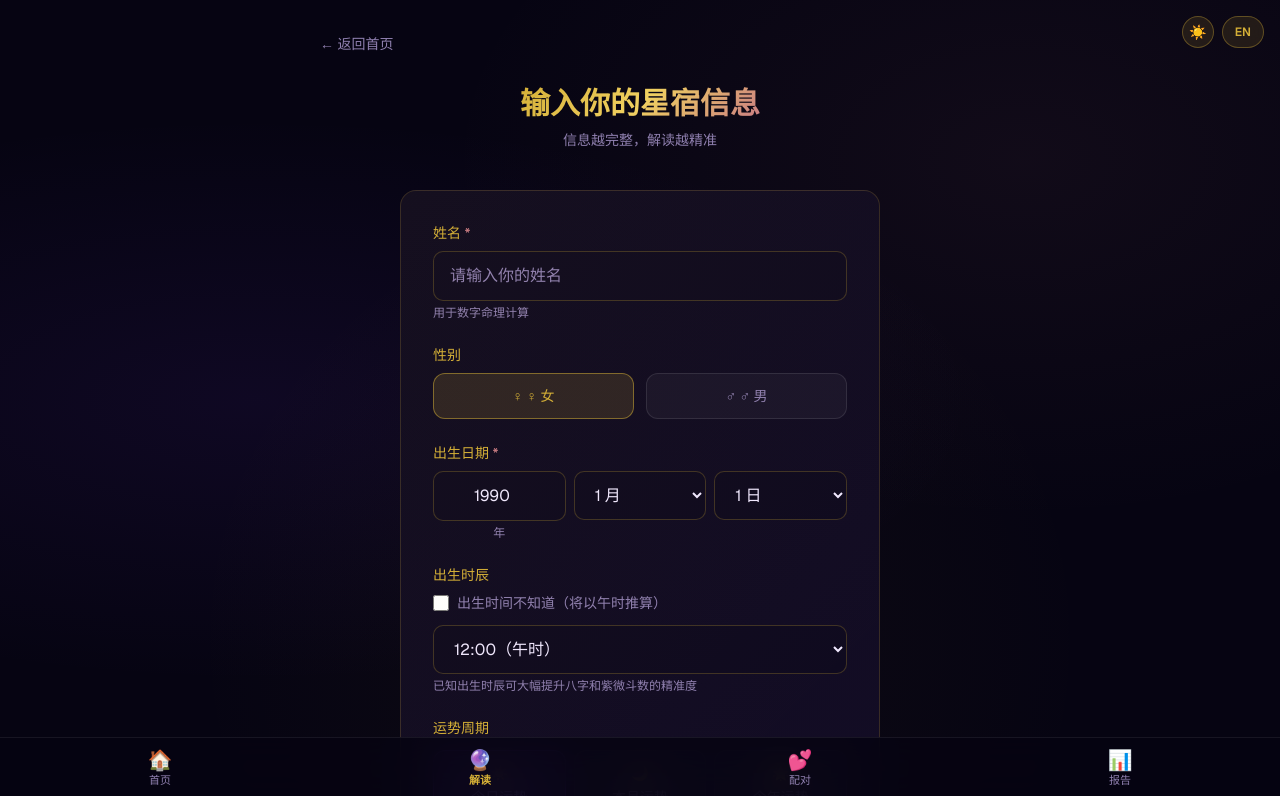
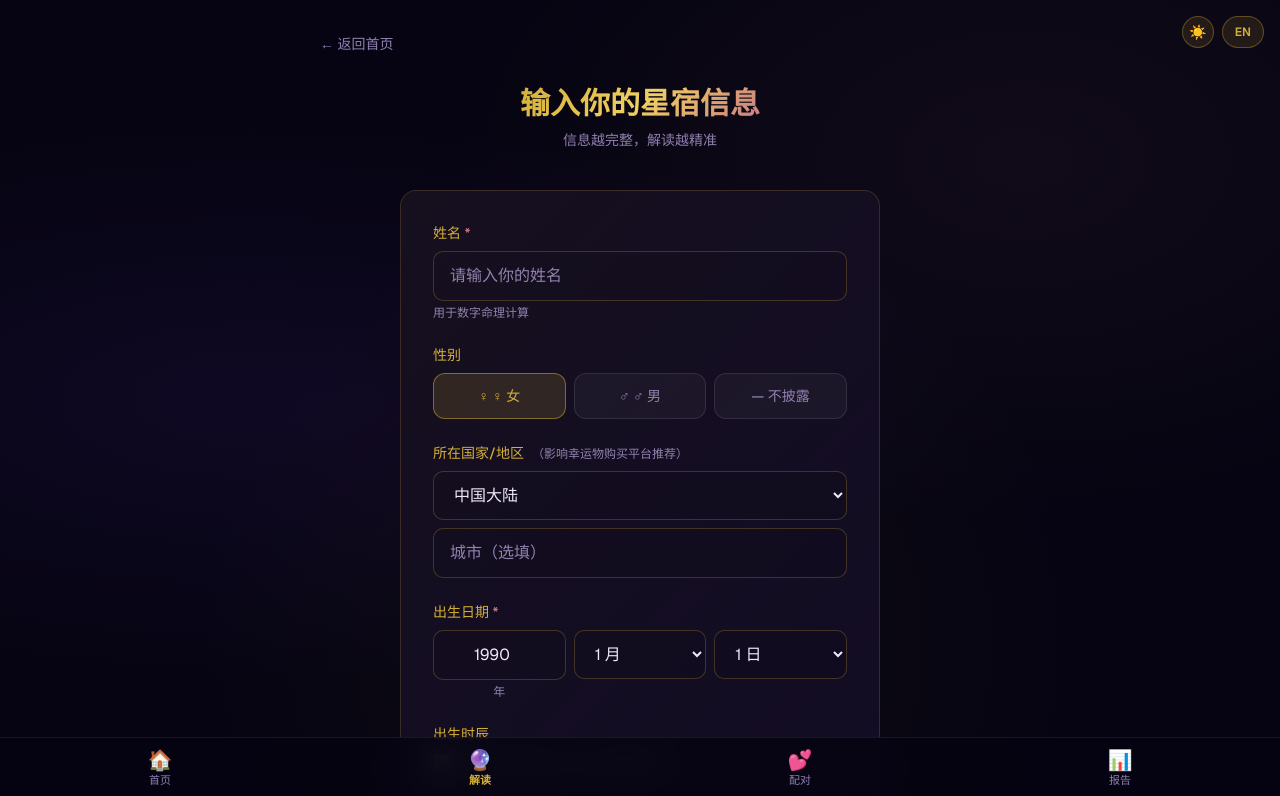
Before and after one commit to LunaMask88/fortune-teller, a Next.js app: page /reading in a window 1280 px wide. Shown: the top 796 px of the page. Built offline with nearby package versions, Linux system fonts and the light colour scheme.

Commit message:
init: MysticOracle fortune-teller app

```diff
--- a/app/api/fortune/route.ts
+++ b/app/api/fortune/route.ts
@@ -20,7 +20,7 @@ const PERIOD_TEXT_EN = { today: 'Daily', month: 'Monthly', year: 'Annual', life:
 
 export async function POST(req: NextRequest) {
   const input: UserInput = await req.json()
-  const { name, birthYear, birthMonth, birthDay, birthHour, gender, period } = input
+  const { name, birthYear, birthMonth, birthDay, birthHour, gender, period, country, city } = input
   const isEN = input.lang === 'en'
 
   const enc = new TextEncoder()
@@ -45,7 +45,7 @@ export async function POST(req: NextRequest) {
         const sunSign    = getSunSign(birthMonth, birthDay)
         const numerology = calcNumerology(birthYear, birthMonth, birthDay)
         const tarotCards = drawThreeCards()
-        const ziwei      = calculateZiwei(birthMonth, birthHour, gender)
+        const ziwei      = calculateZiwei(birthMonth, birthHour, gender === 'undisclosed' ? 'female' : gender)
         const xingming   = analyzeXingming(name)
 
         // ── Step 2: 构建 AI prompt ────────────────────────
@@ -61,9 +61,10 @@ export async function POST(req: NextRequest) {
         const hasQuestions = questions && questions.filter(q => q.trim()).length > 0
         const cleanQuestions = (questions ?? []).filter(q => q.trim())
 
+        const locationStr = city ? `${city}, ${country ?? ''}` : (country ?? '')
         const userPrompt = isEN ? `
 === Divination Profile ===
-Name: ${name} | Born: ${birthYear}-${birthMonth}-${birthDay}${birthHour !== null ? ` ${birthHour}h` : ''} | ${gender}
+Name: ${name} | Born: ${birthYear}-${birthMonth}-${birthDay}${birthHour !== null ? ` ${birthHour}h` : ''} | ${gender}${locationStr ? ` | Location: ${locationStr}` : ''}
 ${context?.trim() ? `Context: ${context.trim()}\n` : ''}
 BaZi: ${bazi.yearPillar.full} ${bazi.monthPillar.full} ${bazi.dayPillar.full} ${bazi.hourPillar?.full ?? '?'}
 Elements: Wood${bazi.elements['木']} Fire${bazi.elements['火']} Earth${bazi.elements['土']} Metal${bazi.elements['金']} Water${bazi.elements['水']} (weak:${weakStr}, strong:${bazi.dominantElement})
@@ -105,7 +106,7 @@ CRITICAL — searchQuery must describe the SPECIFIC PRODUCT FORM, not just the m
 The searchQuery is used for both image search and shopping — make it specific enough to return actual buyable products. All text in English.`
         : `
 === 命理档案 ===
-姓名：${name} | 出生：${birthYear}-${birthMonth}-${birthDay}${birthHour !== null ? ` ${birthHour}时` : ''} | ${gender === 'male' ? '男' : '女'}
+姓名：${name} | 出生：${birthYear}-${birthMonth}-${birthDay}${birthHour !== null ? ` ${birthHour}时` : ''} | ${gender === 'male' ? '男' : gender === 'female' ? '女' : '不披露'}${locationStr ? ` | 所在地：${locationStr}` : ''}
 ${context?.trim() ? `当前状况：${context.trim()}\n` : ''}
 八字：${bazi.yearPillar.full} ${bazi.monthPillar.full} ${bazi.dayPillar.full} ${bazi.hourPillar?.full ?? '?'}
 五行：木${bazi.elements['木']} 火${bazi.elements['火']} 土${bazi.elements['土']} 金${bazi.elements['金']} 水${bazi.elements['水']}（弱：${weakStr}，旺：${bazi.dominantElement}）
@@ -143,7 +144,7 @@ luckyItems 需 7-8 个，必须包含 1-2 个穿搭类（category:"clothing"）
 - 植物/香薰 → "lavender essential oil roller bottle" 而非 "lavender"
 - 饰品 → "gold crescent moon pendant necklace" 而非 "gold necklace"
 - 服装 → "forest green flowy midi dress women" 而非 "green dress"
-searchQuery 用于图片搜索和购物跳转，必须精准到可购买的具体商品。`
+searchQuery 用于图片搜索和购物跳转，必须精准到可购买的具体商品。${country && ['CN','TW','HK','MO','SG','MY'].includes(country) ? '\n注意：用户在中文市场，searchQuery 优先使用中文商品名（如"紫水晶手链"、"月光石项链"），方便直接搜索。' : ''}`
 
         // ── 人生报告模式：追加专属指令 ────────────────────
         const lifeAppendZH = `
--- a/components/FortuneForm.tsx
+++ b/components/FortuneForm.tsx
@@ -17,6 +17,27 @@ function hourLabel(h: number) {
   return `${String(h).padStart(2, '0')}:00（${names[h]}时）`
 }
 
+// 常用国家/地区列表，优先中文市场
+const COUNTRIES = [
+  { code: 'CN', zh: '中国大陆', en: 'China (Mainland)' },
+  { code: 'TW', zh: '台湾',     en: 'Taiwan' },
+  { code: 'HK', zh: '香港',     en: 'Hong Kong' },
+  { code: 'MO', zh: '澳门',     en: 'Macao' },
+  { code: 'SG', zh: '新加坡',   en: 'Singapore' },
+  { code: 'MY', zh: '马来西亚', en: 'Malaysia' },
+  { code: 'US', zh: '美国',     en: 'United States' },
+  { code: 'CA', zh: '加拿大',   en: 'Canada' },
+  { code: 'AU', zh: '澳大利亚', en: 'Australia' },
+  { code: 'NZ', zh: '新西兰',   en: 'New Zealand' },
+  { code: 'GB', zh: '英国',     en: 'United Kingdom' },
+  { code: 'JP', zh: '日本',     en: 'Japan' },
+  { code: 'KR', zh: '韩国',     en: 'South Korea' },
+  { code: 'DE', zh: '德国',     en: 'Germany' },
+  { code: 'FR', zh: '法国',     en: 'France' },
+  { code: 'NL', zh: '荷兰',     en: 'Netherlands' },
+  { code: 'other', zh: '其他',  en: 'Other' },
+] as const
+
 export default function FortuneForm() {
   const router = useRouter()
   const { tr, lang } = useLang()
@@ -33,6 +54,8 @@ export default function FortuneForm() {
     birthDay: 1,
     birthHour: 12,
     gender: 'female',
+    country: 'CN',
+    city: '',
     period: 'today',
     context: '',
     questions: [],
@@ -54,6 +77,8 @@ export default function FortuneForm() {
       birthDay: profile.birthDay,
       birthHour: profile.birthHour,
       gender: profile.gender,
+      country: profile.country ?? 'CN',
+      city: profile.city ?? '',
     }))
     if (profile.birthHour === null) setTimeUnknown(true)
 
@@ -114,6 +139,7 @@ export default function FortuneForm() {
             const profile: UserProfile = {
               name: form.name, birthYear: form.birthYear, birthMonth: form.birthMonth,
               birthDay: form.birthDay, birthHour: form.birthHour, gender: form.gender,
+              country: form.country, city: form.city || undefined,
               lang,
             }
             saveProfile(profile)
@@ -158,23 +184,58 @@ export default function FortuneForm() {
         {/* 性别 */}
         <div>
           <label className="block text-sm font-medium mb-2" style={{ color: 'var(--gold)' }}>{tr.form.gender}</label>
-          <div className="flex gap-3">
-            {(['female', 'male'] as const).map(g => (
+          <div className="flex gap-2">
+            {([
+              { value: 'female',     label: `♀ ${tr.form.female}` },
+              { value: 'male',       label: `♂ ${tr.form.male}` },
+              { value: 'undisclosed', label: lang === 'en' ? '— N/A' : '— 不披露' },
+            ] as const).map(g => (
               <button
-                key={g}
+                key={g.value}
                 type="button"
-                onClick={() => set('gender', g)}
+                onClick={() => set('gender', g.value)}
                 className="flex-1 py-3 rounded-xl text-sm font-medium transition-all"
                 style={{
-                  background: form.gender === g ? 'rgba(212,175,55,0.15)' : 'rgba(255,255,255,0.04)',
-                  border: `1px solid ${form.gender === g ? 'rgba(212,175,55,0.5)' : 'rgba(255,255,255,0.1)'}`,
-                  color: form.gender === g ? 'var(--gold)' : 'var(--text-muted)',
+                  background: form.gender === g.value ? 'rgba(212,175,55,0.15)' : 'rgba(255,255,255,0.04)',
+                  border: `1px solid ${form.gender === g.value ? 'rgba(212,175,55,0.5)' : 'rgba(255,255,255,0.1)'}`,
+                  color: form.gender === g.value ? 'var(--gold)' : 'var(--text-muted)',
                 }}
               >
-                {g === 'female' ? `♀ ${tr.form.female}` : `♂ ${tr.form.male}`}
+                {g.label}
               </button>
             ))}
           </div>
+        </div>
+
+        {/* 所在地区 */}
+        <div>
+          <label className="block text-sm font-medium mb-2" style={{ color: 'var(--gold)' }}>
+            {lang === 'en' ? 'Country / Region' : '所在国家/地区'}
+            <span className="text-xs font-normal ml-2" style={{ color: 'var(--text-muted)' }}>
+              {lang === 'en' ? '(affects shopping recommendations)' : '（影响幸运物购买平台推荐）'}
+            </span>
+          </label>
+          <select
+            className="mystic-input"
+            value={form.country ?? 'CN'}
+            onChange={e => set('country', e.target.value)}
+          >
+            <option value="undisclosed">{lang === 'en' ? '— Prefer not to say' : '— 不披露'}</option>
+            {COUNTRIES.map(c => (
+              <option key={c.code} value={c.code}>
+                {lang === 'en' ? c.en : c.zh}
+              </option>
+            ))}
+          </select>
+          {form.country && form.country !== 'undisclosed' && (
+            <input
+              className="mystic-input mt-2"
+              placeholder={lang === 'en' ? 'City (optional)' : '城市（选填）'}
+              value={form.city ?? ''}
+              onChange={e => set('city', e.target.value)}
+              maxLength={40}
+            />
+          )}
         </div>
 
         {/* 出生日期 */}
--- a/components/FortuneResult.tsx
+++ b/components/FortuneResult.tsx
@@ -15,7 +15,7 @@ import VedicSection from './sections/VedicSection'
 import XingmingSection from './sections/XingmingSection'
 import LuckyItemsSection from './LuckyItemsSection'
 import ShareCard from './ShareCard'
-import { saveLastReading } from '@/lib/user-profile'
+import { saveLastReading, loadProfile } from '@/lib/user-profile'
 
 type TabId = 'overview' | 'eastern' | 'western' | 'lucky'
 
@@ -23,6 +23,7 @@ export default function FortuneResult() {
   const router = useRouter()
   const { tr, lang } = useLang()
   const [reading, setReading] = useState<FullReading | null>(null)
+  const [userCountry, setUserCountry] = useState<string | undefined>(undefined)
   const [activeTab, setActiveTab] = useState<TabId>('overview')
   const [exporting, setExporting] = useState(false)
   const [exportingHtml, setExportingHtml] = useState(false)
@@ -51,6 +52,8 @@ export default function FortuneResult() {
       }
       setReading(parsed)
       saveLastReading(parsed)
+      const profile = loadProfile()
+      if (profile?.country && profile.country !== 'undisclosed') setUserCountry(profile.country)
     } catch { router.replace('/reading') }
   }, [router])
 
@@ -327,7 +330,7 @@ ${exportRef.current.innerHTML}
           )}
 
           {activeTab === 'lucky' && (
-            <LuckyItemsSection items={fortune.luckyItems} />
+            <LuckyItemsSection items={fortune.luckyItems} country={userCountry} />
           )}
         </div>
 
--- a/components/LuckyItemsSection.tsx
+++ b/components/LuckyItemsSection.tsx
@@ -4,31 +4,102 @@ import { useCallback, useEffect, useRef, useState } from 'react'
 import type { LuckyItem } from '@/types'
 import { useLang } from '@/contexts/LangContext'
 
-interface Props { items?: LuckyItem[] }
+interface Props { items?: LuckyItem[]; country?: string }
 
-// ── 平台配置（统一格式：单色，无特殊 badge 样式）────────────────────────
-const PLATFORMS = [
-  { id: 'pinterest', label: 'Pinterest', color: '#e60023', badge: 'P' },
-  { id: 'shein',     label: 'SHEIN',     color: '#9ca3af', badge: 'S' },
-  { id: 'etsy',      label: 'Etsy',      color: '#f1641e', badge: 'E' },
-  { id: 'amazon',    label: 'Amazon',    color: '#ff9900', badge: 'A' },
-]
-
-// 服装类：SHEIN 置首；其余：Etsy 置首（最适合幸运物）
-function platformsForItem(category: string) {
-  if (category === 'clothing') {
-    return [PLATFORMS[1], PLATFORMS[0], PLATFORMS[3]] // SHEIN, Pinterest, Amazon
-  }
-  return [PLATFORMS[0], PLATFORMS[2], PLATFORMS[3], PLATFORMS[1]] // Pinterest, Etsy, Amazon, SHEIN
+// ── 平台定义 ──────────────────────────────────────────────────────────
+const P = {
+  pinterest: { id: 'pinterest', label: 'Pinterest', color: '#e60023', badge: 'P' },
+  taobao:    { id: 'taobao',    label: '淘宝',       color: '#ff5000', badge: '淘' },
+  xiaohongshu:{ id: 'xiaohongshu', label: '小红书',  color: '#fe2c55', badge: '红' },
+  shopee:    { id: 'shopee',    label: 'Shopee',    color: '#ee4d2d', badge: 'S' },
+  lazada:    { id: 'lazada',    label: 'Lazada',    color: '#0f146d', badge: 'L' },
+  amazon:    { id: 'amazon',    label: 'Amazon',    color: '#ff9900', badge: 'A' },
+  etsy:      { id: 'etsy',      label: 'Etsy',      color: '#f1641e', badge: 'E' },
+  shein:     { id: 'shein',     label: 'SHEIN',     color: '#9ca3af', badge: 'S' },
+  asos:      { id: 'asos',      label: 'ASOS',      color: '#2d2d2d', badge: 'A' },
+  rakuten:   { id: 'rakuten',   label: '楽天',       color: '#bf0000', badge: '楽' },
+  coupang:   { id: 'coupang',   label: 'Coupang',   color: '#00bbd8', badge: 'C' },
 }
 
-function platformLink(platform: string, query: string): string {
-  const q = encodeURIComponent(query)
-  switch (platform) {
-    case 'shein':  return `https://www.shein.com/search?keyword=${q}`
-    case 'etsy':   return `https://www.etsy.com/search?q=${q}`
-    case 'amazon': return `https://www.amazon.com/s?k=${q}`
-    default:       return `https://www.pinterest.com/search/pins/?q=${q}`
+// 国家分组
+const CN_GROUP  = ['CN']
+const CHT_GROUP = ['TW', 'HK', 'MO']  // 繁中市场
+const SEA_GROUP = ['SG', 'MY']         // 东南亚
+const JP_GROUP  = ['JP']
+const KR_GROUP  = ['KR']
+const UK_GROUP  = ['GB']
+const WEST_GROUP = ['US', 'CA', 'AU', 'NZ']
+
+function getPlatforms(category: string, country = 'other') {
+  const isClothing = category === 'clothing'
+  if (CN_GROUP.includes(country)) {
+    return isClothing
+      ? [P.taobao, P.xiaohongshu, P.pinterest]
+      : [P.taobao, P.xiaohongshu, P.etsy, P.pinterest]
+  }
+  if (CHT_GROUP.includes(country)) {
+    return isClothing
+      ? [P.shopee, P.shein, P.pinterest]
+      : [P.shopee, P.etsy, P.pinterest]
+  }
+  if (SEA_GROUP.includes(country)) {
+    return isClothing
+      ? [P.shopee, P.lazada, P.pinterest]
+      : [P.shopee, P.lazada, P.etsy, P.pinterest]
+  }
+  if (JP_GROUP.includes(country)) {
+    return isClothing
+      ? [P.rakuten, P.amazon, P.pinterest]
+      : [P.rakuten, P.etsy, P.amazon, P.pinterest]
+  }
+  if (KR_GROUP.includes(country)) {
+    return isClothing
+      ? [P.coupang, P.shein, P.pinterest]
+      : [P.coupang, P.etsy, P.pinterest]
+  }
+  if (UK_GROUP.includes(country)) {
+    return isClothing
+      ? [P.asos, P.amazon, P.pinterest]
+      : [P.etsy, P.amazon, P.pinterest]
+  }
+  if (WEST_GROUP.includes(country)) {
+    return isClothing
+      ? [P.amazon, P.etsy, P.shein, P.pinterest]
+      : [P.etsy, P.amazon, P.pinterest]
+  }
+  // 默认
+  return isClothing
+    ? [P.shein, P.etsy, P.amazon, P.pinterest]
+    : [P.etsy, P.amazon, P.pinterest]
+}
+
+function platformLink(id: string, query: string, queryZH: string, country = 'other'): string {
+  const q  = encodeURIComponent(query)
+  const qz = encodeURIComponent(queryZH)
+  switch (id) {
+    case 'taobao':     return `https://s.taobao.com/search?q=${qz}`
+    case 'xiaohongshu':return `https://www.xiaohongshu.com/search_result/?keyword=${qz}&type=54`
+    case 'shopee': {
+      const shopeeMap: Record<string, string> = { TW: 'shopee.tw', HK: 'shopee.hk', SG: 'shopee.sg', MY: 'shopee.com.my' }
+      const domain = shopeeMap[country] ?? 'shopee.sg'
+      return `https://${domain}/search?keyword=${q}`
+    }
+    case 'lazada': {
+      const lazadaMap: Record<string, string> = { SG: 'lazada.sg', MY: 'www.lazada.com.my' }
+      const domain = lazadaMap[country] ?? 'lazada.sg'
+      return `https://${domain}/catalog/?q=${q}`
+    }
+    case 'amazon': {
+      const amazonMap: Record<string, string> = { GB: 'amazon.co.uk', AU: 'amazon.com.au', JP: 'amazon.co.jp', CA: 'amazon.ca' }
+      const domain = amazonMap[country] ?? 'amazon.com'
+      return `https://www.${domain}/s?k=${q}`
+    }
+    case 'etsy':    return `https://www.etsy.com/search?q=${q}`
+    case 'shein':   return `https://www.shein.com/search?keyword=${q}`
+    case 'asos':    return `https://www.asos.com/search/?q=${q}`
+    case 'rakuten': return `https://search.rakuten.co.jp/search/mall/${qz}/`
+    case 'coupang': return `https://www.coupang.com/np/search?q=${q}`
+    default:        return `https://www.pinterest.com/search/pins/?q=${q}`
   }
 }
 
@@ -65,7 +136,7 @@ const BOOST_CONFIG: Record<string, { color: string; zh: string; en: string; icon
 interface ImgState { urls: string[]; loading: boolean }
 
 // ── 组件 ─────────────────────────────────────────────────────────────
-export default function LuckyItemsSection({ items }: Props) {
+export default function LuckyItemsSection({ items, country }: Props) {
   const { tr, lang } = useLang()
   const safeItems = items ?? []
 
@@ -109,7 +180,7 @@ export default function LuckyItemsSection({ items }: Props) {
     )
   }
 
-  const pinterestPlatform = PLATFORMS[0]
+  const pinterestPlatform = P.pinterest
 
   // 复制搜索词到剪贴板
   const [copiedIdx, setCopiedIdx] = useState<number | null>(null)
@@ -134,8 +205,11 @@ export default function LuckyItemsSection({ items }: Props) {
           const [bgFrom, bgTo] = CATEGORY_BG[item.category] ?? CATEGORY_BG.other
           const boost      = item.boosts ? BOOST_CONFIG[item.boosts] : null
           const boostLabel = boost ? (tr.lucky.boosts?.[item.boosts!] ?? (lang === 'en' ? boost.en : boost.zh)) : null
-          const query      = item.searchQuery ?? (lang === 'en' ? item.nameEN : item.name) ?? item.name
+          const queryEN    = item.searchQuery ?? item.nameEN ?? item.name ?? ''
+          const queryZH    = item.name ?? item.nameEN ?? ''
+          const query      = queryEN  // 用于图片搜索和非中文平台
           const imgs       = imgMap[idx]
+          const platforms  = getPlatforms(item.category, country)
 
           return (
             <div key={idx} className="mystic-card overflow-hidden">
@@ -186,7 +260,7 @@ export default function LuckyItemsSection({ items }: Props) {
                   imgs.urls.map((url, i) => (
                     <a
                       key={i}
-                      href={platformLink('pinterest', query)}
+                      href={platformLink('pinterest', queryEN, queryZH, country)}
                       target="_blank"
                       rel="noopener noreferrer"
                       className="relative w-24 h-24 rounded-xl flex-shrink-0 overflow-hidden block hover:opacity-85 transition-opacity"
@@ -236,10 +310,10 @@ export default function LuckyItemsSection({ items }: Props) {
 
               {/* 平台按钮区（统一格式） */}
               <div className="px-4 pb-4 flex gap-2 flex-wrap">
-                {platformsForItem(item.category).map(p => (
+                {platforms.map(p => (
                   <a
                     key={p.id}
-                    href={platformLink(p.id, query)}
+                    href={platformLink(p.id, queryEN, queryZH, country)}
                     target="_blank"
                     rel="noopener noreferrer"
                     className="flex items-center gap-1.5 px-3 py-1.5 rounded-full text-xs font-semibold transition-all hover:opacity-80 active:scale-95"
--- a/components/MatchForm.tsx
+++ b/components/MatchForm.tsx
@@ -29,7 +29,7 @@ export default function MatchForm() {
 
   const [person1, setPerson1] = useState<MatchPersonInput>(() => {
     const p = loadProfile()
-    if (p) return { name: p.name, birthYear: p.birthYear, birthMonth: p.birthMonth, birthDay: p.birthDay, birthHour: p.birthHour, gender: p.gender }
+    if (p) return { name: p.name, birthYear: p.birthYear, birthMonth: p.birthMonth, birthDay: p.birthDay, birthHour: p.birthHour, gender: p.gender === 'undisclosed' ? 'female' : p.gender }
     return EMPTY_PERSON
   })
   const [person2, setPerson2] = useState<MatchPersonInput>({ ...EMPTY_PERSON, gender: 'male' })
--- a/lib/user-profile.ts
+++ b/lib/user-profile.ts
@@ -10,7 +10,9 @@ export interface UserProfile {
   birthMonth: number
   birthDay: number
   birthHour: number | null
-  gender: 'male' | 'female'
+  gender: 'male' | 'female' | 'undisclosed'
+  country?: string
+  city?: string
   lang?: 'zh' | 'en'
 }
 
--- a/types/index.ts
+++ b/types/index.ts
@@ -5,7 +5,9 @@ export interface UserInput {
   birthMonth: number
   birthDay: number
   birthHour: number | null
-  gender: 'male' | 'female'
+  gender: 'male' | 'female' | 'undisclosed'
+  country?: string   // ISO country code, e.g. 'CN', 'US'
+  city?: string
   period: 'today' | 'month' | 'year' | 'life'
   context?: string      // 当前状况 / 补充背景
   questions?: string[]  // 用户想问的具体问题（最多 5 个）
```
